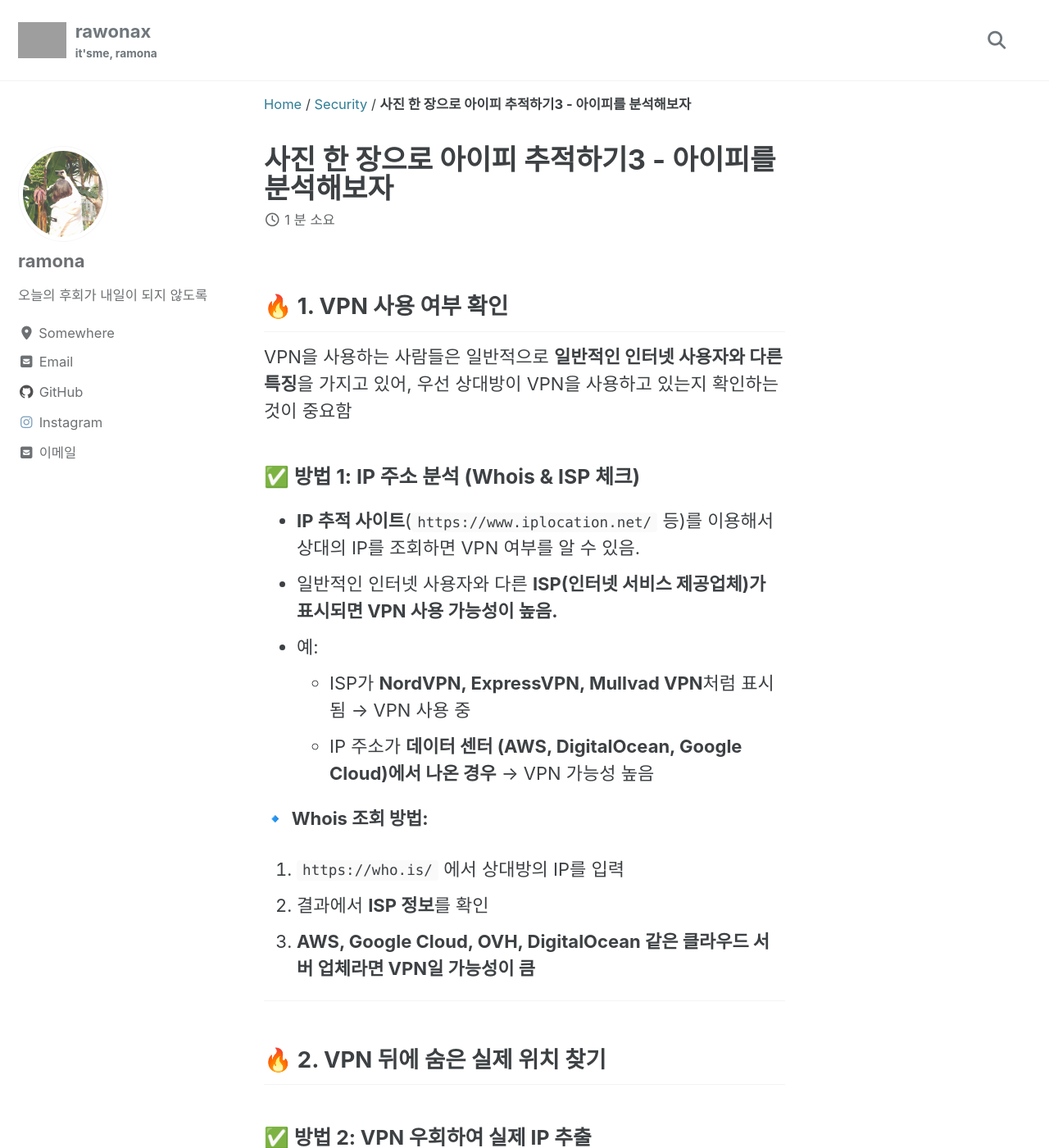
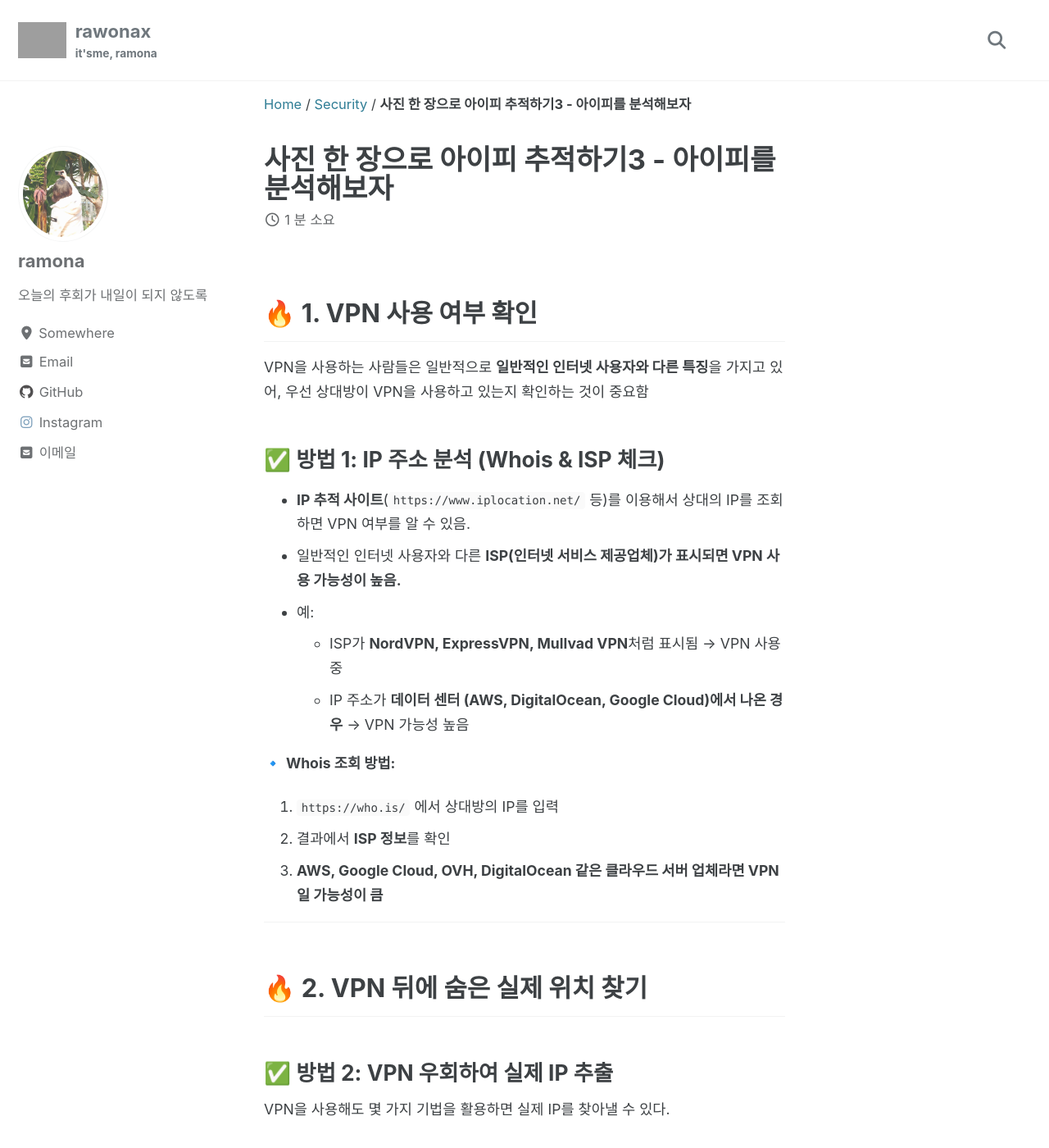
Before and after one commit to rawonax/rawonax.github.io, a Jekyll site: the page built from _posts/2025-04-03-onepiccapture3.md, in a window 1280 px wide and 1400 px high. Shown: the whole window at 82% size. Built offline with Jekyll 4.4.1, drawn with Linux system fonts in a browser that asks for light colours; cached includes are drawn as plain includes; comment, search, counter and statistics services are not loaded; grey boxes are pictures that could not be loaded.

Commit message:
글씨 크기 줄이기

```diff
--- a/assets/css/main.scss
+++ b/assets/css/main.scss
@@ -7,3 +7,19 @@ search: false
 
 @import "minimal-mistakes/skins/{{ site.minimal_mistakes_skin | default: 'default' }}"; // skin
 @import "minimal-mistakes"; // main partials
+
+// 📝 Custom Font Size for Post Content
+.page__content {
+  font-size: 0.8rem; // adjust as you like
+  line-height: 1.7;
+}
+
+.page__content h1 {
+  font-size: 1.6rem;
+}
+.page__content h2 {
+  font-size: 1.4rem;
+}
+.page__content h3 {
+  font-size: 1.2rem;
+}
```
